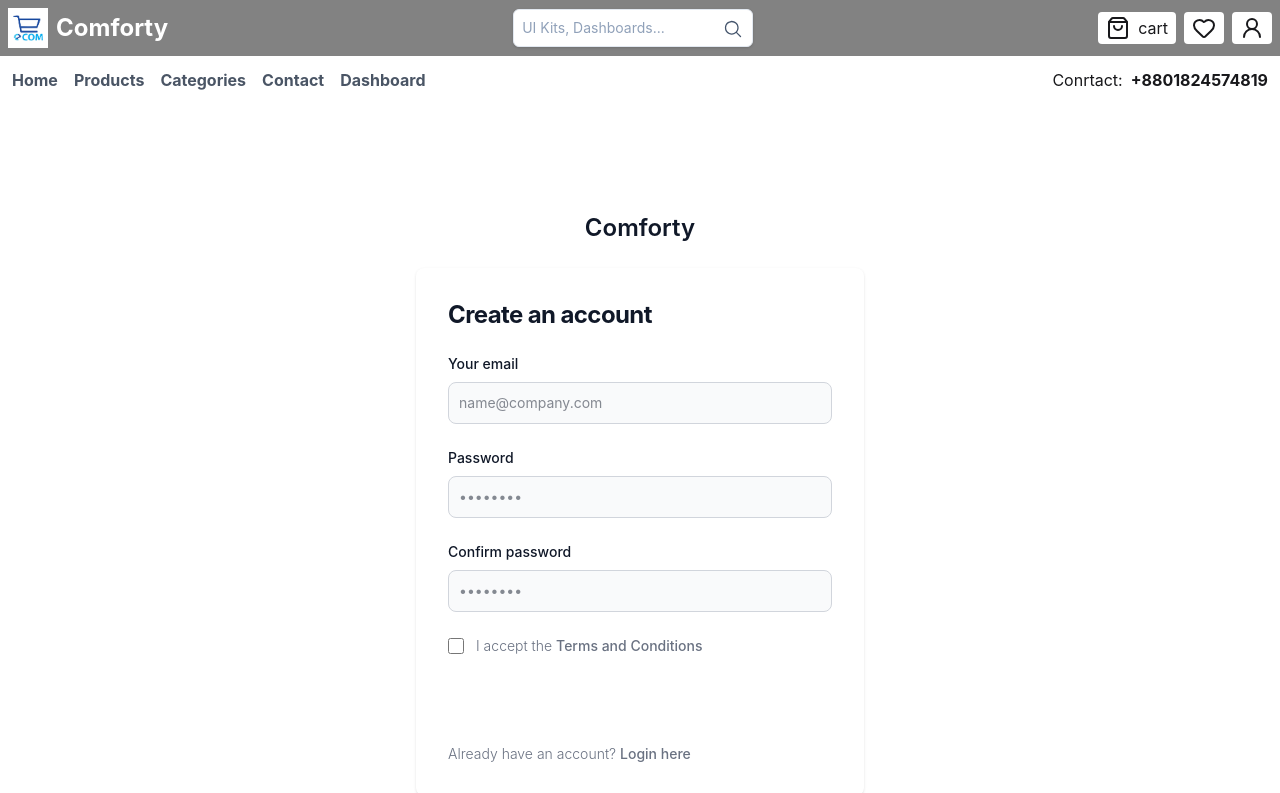
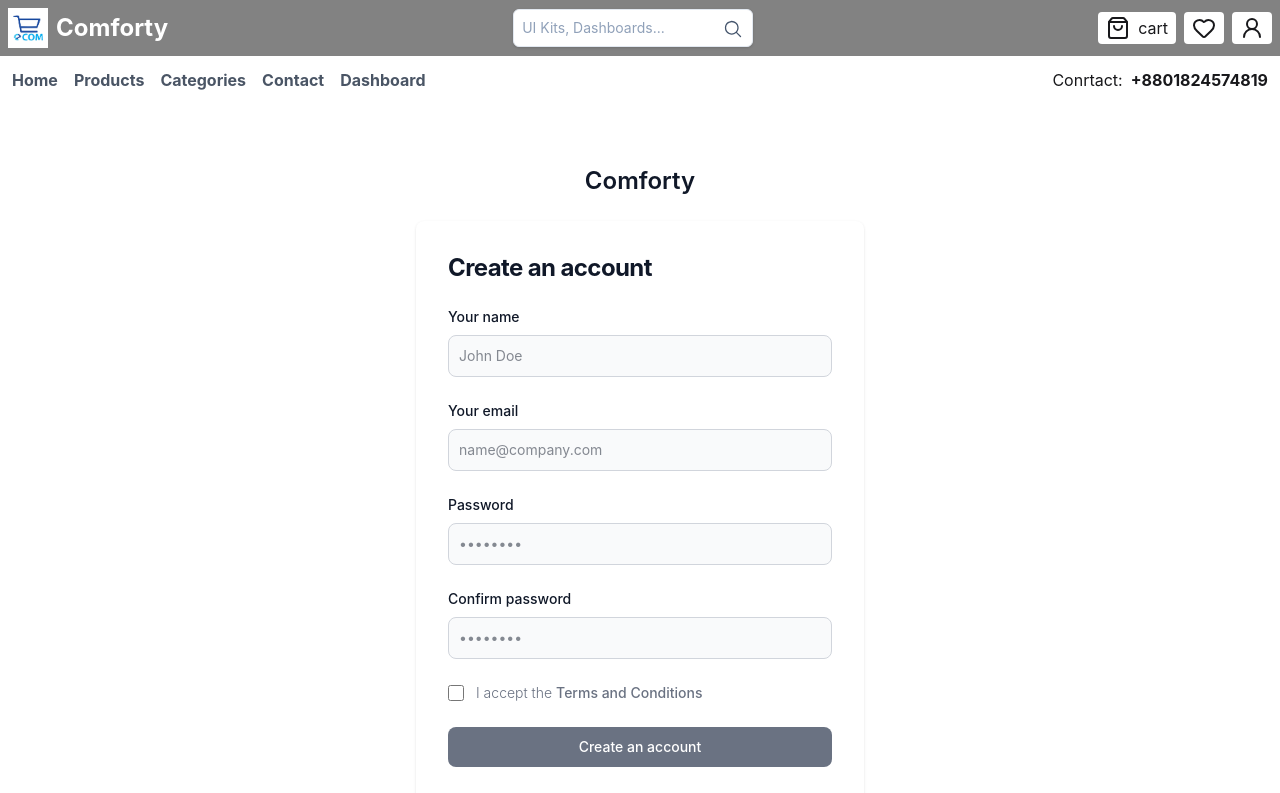
Before and after one commit to nizamseu/skill-jobs-projects, a React (Vite) app: page /sign-up in a window 1280 px wide. Shown: the top 793 px of the page. Built offline with nearby package versions, Linux system fonts and the light colour scheme.

Commit message:
feat: enhance authentication components with email/password signup and GitHub login functionality

```diff
--- a/src/Components/Auth/Signin.jsx
+++ b/src/Components/Auth/Signin.jsx
@@ -1,31 +1,159 @@
-import { GoogleAuthProvider, signInWithPopup } from 'firebase/auth'
-import React, { useContext } from 'react'
-import { auth } from '../Firebase/firebase.config'
-import { AuthContext } from '../../App';
+import {
+  GoogleAuthProvider,
+  signInWithEmailAndPassword,
+  signInWithPopup,
+  GithubAuthProvider,
+} from "firebase/auth";
+import React, { useContext } from "react";
+import { auth } from "../Firebase/firebase.config";
+import { AuthContext } from "../../App";
 
 const Signin = () => {
-    const [user, setUser] = useContext(AuthContext)
+  const [user, setUser] = useContext(AuthContext);
   const provider = new GoogleAuthProvider();
+  const githubProvider = new GithubAuthProvider();
 
   const handleSigninWithGoogle = () => {
-        signInWithPopup(auth, provider).then(res => {
+    signInWithPopup(auth, provider)
+      .then((res) => {
         const data = {
           name: res.user.displayName,
           email: res.user.email,
-                photo: res.user.photoURL
-            }
-            setUser(data)
+          photo: res.user.photoURL,
+        };
+        setUser(data);
+      })
+      .catch((err) => {
+        console.log("eer", err);
+      });
+  };
+  const handleSigninWithHithub = () => {
+    signInWithPopup(auth, githubProvider)
+      .then((res) => {
+        const data = {
+          name: res.user.displayName,
+          email: res.user.email,
+          photo: res.user.photoURL,
+        };
+        setUser(data);
+      })
+      .catch((err) => {
+        console.log("eer", err);
+      });
+  };
 
-        }).catch(err => {
-            console.log("eer", err);
+  const handleFormSubmit = (e) => {
+    e.preventDefault();
+    const email = e.target.email.value;
+    const password = e.target.password.value;
 
+    signInWithEmailAndPassword(auth, email, password)
+      .then((res) => {
+        console.log("res", res.user);
+
+        const data = {
+          name: res.user.displayName || res.user.email,
+          email: res.user.email,
+          photo: res?.user?.photoURL,
+        };
+        setUser(data);
+        // window.location.href = "/dashboard";
       })
-    }
+      .catch((err) => {
+        console.error(err);
+      });
+  };
+
   return (
     <div>
-            <button onClick={handleSigninWithGoogle} className=''>Login in With Google</button>
+      <section class="">
+        <div class="flex flex-col items-center justify-center px-6 py-8 mx-auto md:h-screen lg:py-0">
+          <a
+            href="#"
+            class="flex items-center mb-6 text-2xl font-semibold text-gray-900 dark:text-white"
+          >
+            Comforty
+          </a>
+          <div class="w-full bg-white rounded-lg shadow dark:border md:mt-0 sm:max-w-md xl:p-0 dark:bg-gray-800 dark:border-gray-700">
+            <div class="p-6 space-y-4 md:space-y-6 sm:p-8">
+              <h1 class="text-xl font-bold leading-tight tracking-tight text-gray-900 md:text-2xl dark:text-white">
+                Login to your account
+              </h1>
+              <form
+                onSubmit={(e) => handleFormSubmit(e)}
+                class="space-y-4 md:space-y-6"
+              >
+                <div>
+                  <label
+                    for="email"
+                    class="block mb-2 text-sm font-medium text-gray-900 dark:text-white"
+                  >
+                    Your email
+                  </label>
+                  <input
+                    type="email"
+                    name="email"
+                    id="email"
+                    class="bg-gray-50 border border-gray-300 text-gray-900 text-sm rounded-lg focus:ring-primary-600 focus:border-primary-600 block w-full p-2.5 dark:bg-gray-700 dark:border-gray-600 dark:placeholder-gray-400 dark:text-white dark:focus:ring-blue-500 dark:focus:border-blue-500"
+                    placeholder="name@company.com"
+                    required=""
+                  />
                 </div>
-    )
-}
+                <div>
+                  <label
+                    for="password"
+                    class="block mb-2 text-sm font-medium text-gray-900 dark:text-white"
+                  >
+                    Password
+                  </label>
+                  <input
+                    type="password"
+                    name="password"
+                    id="password"
+                    placeholder="••••••••"
+                    class="bg-gray-50 border border-gray-300 text-gray-900 text-sm rounded-lg focus:ring-primary-600 focus:border-primary-600 block w-full p-2.5 dark:bg-gray-700 dark:border-gray-600 dark:placeholder-gray-400 dark:text-white dark:focus:ring-blue-500 dark:focus:border-blue-500"
+                    required=""
+                  />
+                </div>
 
-export default Signin
+                <button
+                  type="submit"
+                  className={` bg-green-500 hover:bg-green-600 w-full text-white  focus:ring-4 focus:outline-none focus:ring-green-300 font-medium rounded-lg text-sm px-5 py-2.5 text-center dark:bg-green-600 dark:hover:bg-green-700 dark:focus:ring-green-800`}
+                >
+                  Create an account
+                </button>
+                <p class="text-sm font-light text-gray-500 dark:text-gray-400">
+                  Already have an account?{" "}
+                  <a
+                    href="#"
+                    class="font-medium text-primary-600 hover:underline dark:text-primary-500"
+                  >
+                    Login here
+                  </a>
+                </p>
+              </form>
+            </div>
+            <div className="flex items-center justify-center">
+              <button
+                onClick={handleSigninWithGoogle}
+                className=" bg-yellow-300 text-white rounded px-4 py-2 my-3"
+              >
+                Login in With Google
+              </button>
+            </div>
+            <div className="flex items-center justify-center">
+              <button
+                onClick={handleSigninWithHithub}
+                className=" bg-yellow-300 text-white rounded px-4 py-2 my-3"
+              >
+                Login in With Github
+              </button>
+            </div>
+          </div>
+        </div>
+      </section>
+    </div>
+  );
+};
+
+export default Signin;
--- a/src/Components/Auth/Signup.jsx
+++ b/src/Components/Auth/Signup.jsx
@@ -1,12 +1,53 @@
-import React from 'react'
+import { useState } from "react";
+import {
+  createUserWithEmailAndPassword,
+  sendEmailVerification,
+  updateProfile,
+} from "firebase/auth";
+import { auth } from "../Firebase/firebase.config";
+import { Navigate } from "react-router";
+import { useNavigate } from "react-router";
+const Signup = () => {
+  let navigate = useNavigate();
+  const [isChecked, setIsChecked] = useState(false);
+  console.log(isChecked);
+  const handleFormSubmit = (e) => {
+    e.preventDefault();
+    const name = e.target.name.value;
+    const email = e.target.email.value;
+    const password = e.target.password.value;
+    const confirmPassword = e.target.confirmPassword.value;
 
-const Signup = () => {
+    if (password !== confirmPassword) {
+      alert("Passwords do not match!");
+      return;
+    }
+
+    createUserWithEmailAndPassword(auth, email, password)
+      .then((res) => {
+        updateProfile(res.user, { displayName: name }).then((item) => {});
+
+        sendEmailVerification(res.user)
+          .then((result) => {})
+          .catch((err) => {
+            console.error("Error sending verification email", err);
+          });
+
+        navigate("/dashboard");
+      })
+      .catch((err) => {
+        console.error(err);
+      });
+  };
+
   return (
-        <div>
+    <div className="h-screen">
       <section class="">
         <div class="flex flex-col items-center justify-center px-6 py-8 mx-auto md:h-screen lg:py-0">
-                    <a href="#" class="flex items-center mb-6 text-2xl font-semibold text-gray-900 dark:text-white">
-
+          <a
+            href="#"
+            class="flex items-center mb-6 text-2xl font-semibold text-gray-900 dark:text-white"
+          >
             Comforty
           </a>
           <div class="w-full bg-white rounded-lg shadow dark:border md:mt-0 sm:max-w-md xl:p-0 dark:bg-gray-800 dark:border-gray-700">
@@ -14,30 +55,117 @@ const Signup = () => {
               <h1 class="text-xl font-bold leading-tight tracking-tight text-gray-900 md:text-2xl dark:text-white">
                 Create an account
               </h1>
-                            <form class="space-y-4 md:space-y-6" action="#">
+              <form
+                onSubmit={(e) => handleFormSubmit(e)}
+                class="space-y-4 md:space-y-6"
+              >
                 <div>
-                                    <label for="email" class="block mb-2 text-sm font-medium text-gray-900 dark:text-white">Your email</label>
-                                    <input type="email" name="email" id="email" class="bg-gray-50 border border-gray-300 text-gray-900 text-sm rounded-lg focus:ring-primary-600 focus:border-primary-600 block w-full p-2.5 dark:bg-gray-700 dark:border-gray-600 dark:placeholder-gray-400 dark:text-white dark:focus:ring-blue-500 dark:focus:border-blue-500" placeholder="name@company.com" required="" />
+                  <label
+                    for="name"
+                    class="block mb-2 text-sm font-medium text-gray-900 dark:text-white"
+                  >
+                    Your name
+                  </label>
+                  <input
+                    type="text"
+                    name="name"
+                    id="name"
+                    class="bg-gray-50 border border-gray-300 text-gray-900 text-sm rounded-lg focus:ring-primary-600 focus:border-primary-600 block w-full p-2.5 dark:bg-gray-700 dark:border-gray-600 dark:placeholder-gray-400 dark:text-white dark:focus:ring-blue-500 dark:focus:border-blue-500"
+                    placeholder="John Doe"
+                    required=""
+                  />
                 </div>
                 <div>
-                                    <label for="password" class="block mb-2 text-sm font-medium text-gray-900 dark:text-white">Password</label>
-                                    <input type="password" name="password" id="password" placeholder="••••••••" class="bg-gray-50 border border-gray-300 text-gray-900 text-sm rounded-lg focus:ring-primary-600 focus:border-primary-600 block w-full p-2.5 dark:bg-gray-700 dark:border-gray-600 dark:placeholder-gray-400 dark:text-white dark:focus:ring-blue-500 dark:focus:border-blue-500" required="" />
+                  <label
+                    for="email"
+                    class="block mb-2 text-sm font-medium text-gray-900 dark:text-white"
+                  >
+                    Your email
+                  </label>
+                  <input
+                    type="email"
+                    name="email"
+                    id="email"
+                    class="bg-gray-50 border border-gray-300 text-gray-900 text-sm rounded-lg focus:ring-primary-600 focus:border-primary-600 block w-full p-2.5 dark:bg-gray-700 dark:border-gray-600 dark:placeholder-gray-400 dark:text-white dark:focus:ring-blue-500 dark:focus:border-blue-500"
+                    placeholder="name@company.com"
+                    required=""
+                  />
                 </div>
                 <div>
-                                    <label for="confirm-password" class="block mb-2 text-sm font-medium text-gray-900 dark:text-white">Confirm password</label>
-                                    <input type="confirm-password" name="confirm-password" id="confirm-password" placeholder="••••••••" class="bg-gray-50 border border-gray-300 text-gray-900 text-sm rounded-lg focus:ring-primary-600 focus:border-primary-600 block w-full p-2.5 dark:bg-gray-700 dark:border-gray-600 dark:placeholder-gray-400 dark:text-white dark:focus:ring-blue-500 dark:focus:border-blue-500" required="" />
+                  <label
+                    for="password"
+                    class="block mb-2 text-sm font-medium text-gray-900 dark:text-white"
+                  >
+                    Password
+                  </label>
+                  <input
+                    type="password"
+                    name="password"
+                    id="password"
+                    placeholder="••••••••"
+                    class="bg-gray-50 border border-gray-300 text-gray-900 text-sm rounded-lg focus:ring-primary-600 focus:border-primary-600 block w-full p-2.5 dark:bg-gray-700 dark:border-gray-600 dark:placeholder-gray-400 dark:text-white dark:focus:ring-blue-500 dark:focus:border-blue-500"
+                    required=""
+                  />
+                </div>
+                <div>
+                  <label
+                    for="confirmPassword"
+                    class="block mb-2 text-sm font-medium text-gray-900 dark:text-white"
+                  >
+                    Confirm password
+                  </label>
+                  <input
+                    type="password"
+                    name="confirmPasswordd"
+                    id="confirmPassword"
+                    placeholder="••••••••"
+                    class="bg-gray-50 border border-gray-300 text-gray-900 text-sm rounded-lg focus:ring-primary-600 focus:border-primary-600 block w-full p-2.5 dark:bg-gray-700 dark:border-gray-600 dark:placeholder-gray-400 dark:text-white dark:focus:ring-blue-500 dark:focus:border-blue-500"
+                    required=""
+                  />
                 </div>
                 <div class="flex items-start">
                   <div class="flex items-center h-5">
-                                        <input id="terms" aria-describedby="terms" type="checkbox" class="w-4 h-4 border border-gray-300 rounded bg-gray-50 focus:ring-3 focus:ring-primary-300 dark:bg-gray-700 dark:border-gray-600 dark:focus:ring-primary-600 dark:ring-offset-gray-800" required="" />
+                    <input
+                      name="terms"
+                      id="terms"
+                      aria-describedby="terms"
+                      type="checkbox"
+                      class="w-4 h-4 border border-gray-300 rounded bg-gray-50 focus:ring-3 focus:ring-primary-300 dark:bg-gray-700 dark:border-gray-600 dark:focus:ring-primary-600 dark:ring-offset-gray-800"
+                      required=""
+                      checked={isChecked}
+                      onChange={() => setIsChecked(!isChecked)}
+                    />
                   </div>
                   <div class="ml-3 text-sm">
-                                        <label for="terms" class="font-light text-gray-500 dark:text-gray-300">I accept the <a class="font-medium text-primary-600 hover:underline dark:text-primary-500" href="#">Terms and Conditions</a></label>
+                    <label
+                      for="terms"
+                      class="font-light text-gray-500 dark:text-gray-300"
+                    >
+                      I accept the{" "}
+                      <a
+                        class="font-medium text-primary-600 hover:underline dark:text-primary-500"
+                        href="#"
+                      >
+                        Terms and Conditions
+                      </a>
+                    </label>
                   </div>
                 </div>
-                                <button type="submit" class="w-full text-white bg-primary-600 hover:bg-primary-700 focus:ring-4 focus:outline-none focus:ring-primary-300 font-medium rounded-lg text-sm px-5 py-2.5 text-center dark:bg-primary-600 dark:hover:bg-primary-700 dark:focus:ring-primary-800">Create an account</button>
+                <button
+                  disabled={isChecked ? false : true}
+                  type="submit"
+                  className={` ${isChecked ? "bg-green-500 hover:bg-green-600" : "bg-gray-500 cursor-not-allowed"} w-full text-white  focus:ring-4 focus:outline-none focus:ring-green-300 font-medium rounded-lg text-sm px-5 py-2.5 text-center dark:bg-green-600 dark:hover:bg-green-700 dark:focus:ring-green-800`}
+                >
+                  Create an account
+                </button>
                 <p class="text-sm font-light text-gray-500 dark:text-gray-400">
-                                    Already have an account? <a href="#" class="font-medium text-primary-600 hover:underline dark:text-primary-500">Login here</a>
+                  Already have an account?{" "}
+                  <a
+                    href="#"
+                    class="font-medium text-primary-600 hover:underline dark:text-primary-500"
+                  >
+                    Login here
+                  </a>
                 </p>
               </form>
             </div>
@@ -45,7 +173,7 @@ const Signup = () => {
         </div>
       </section>
     </div>
-    )
-}
+  );
+};
 
-export default Signup
+export default Signup;
```
Also changed, not shown: src/Components/Common/Test.jsx (+98 -18 lines). Lines whose indentation alone changed are shown as unchanged.
